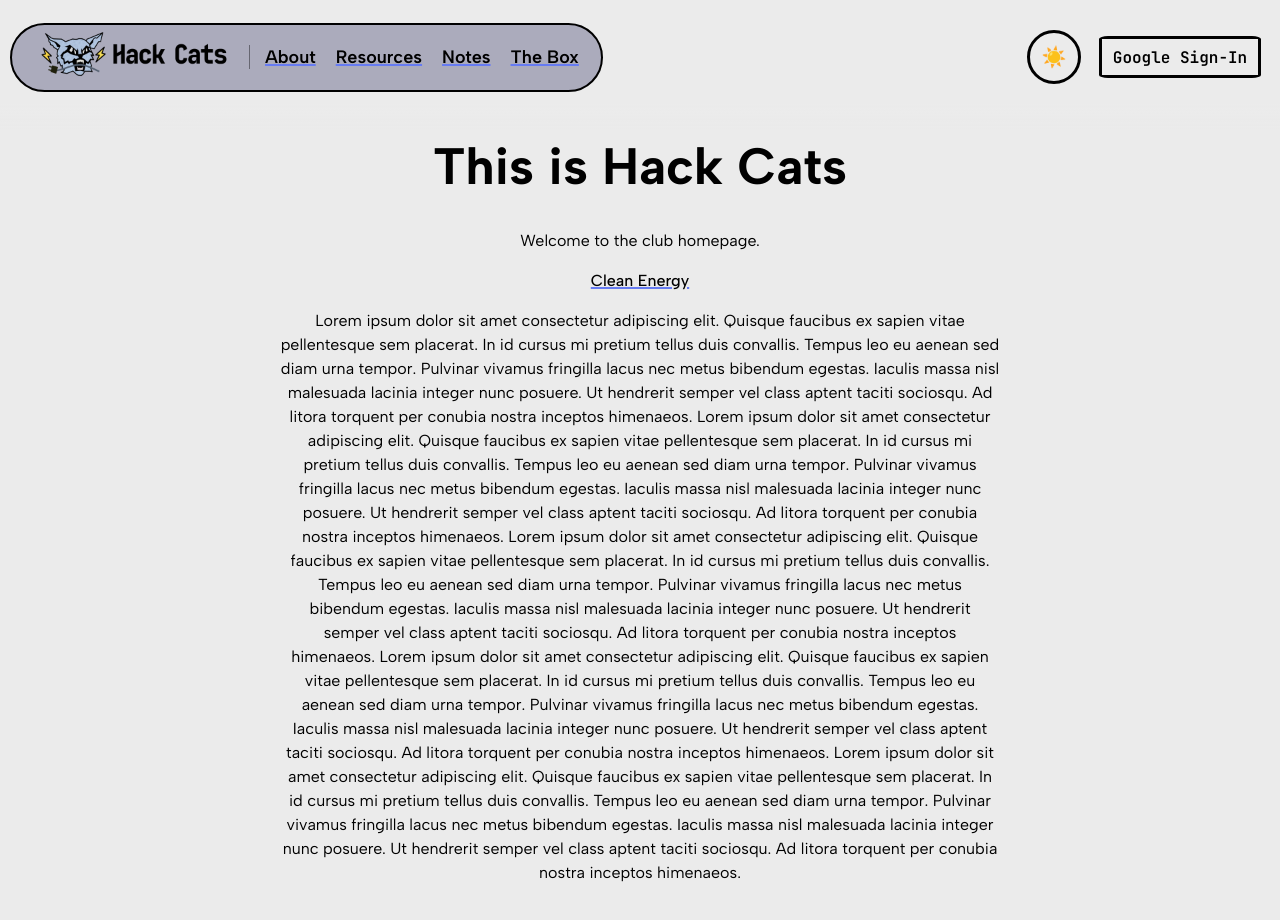
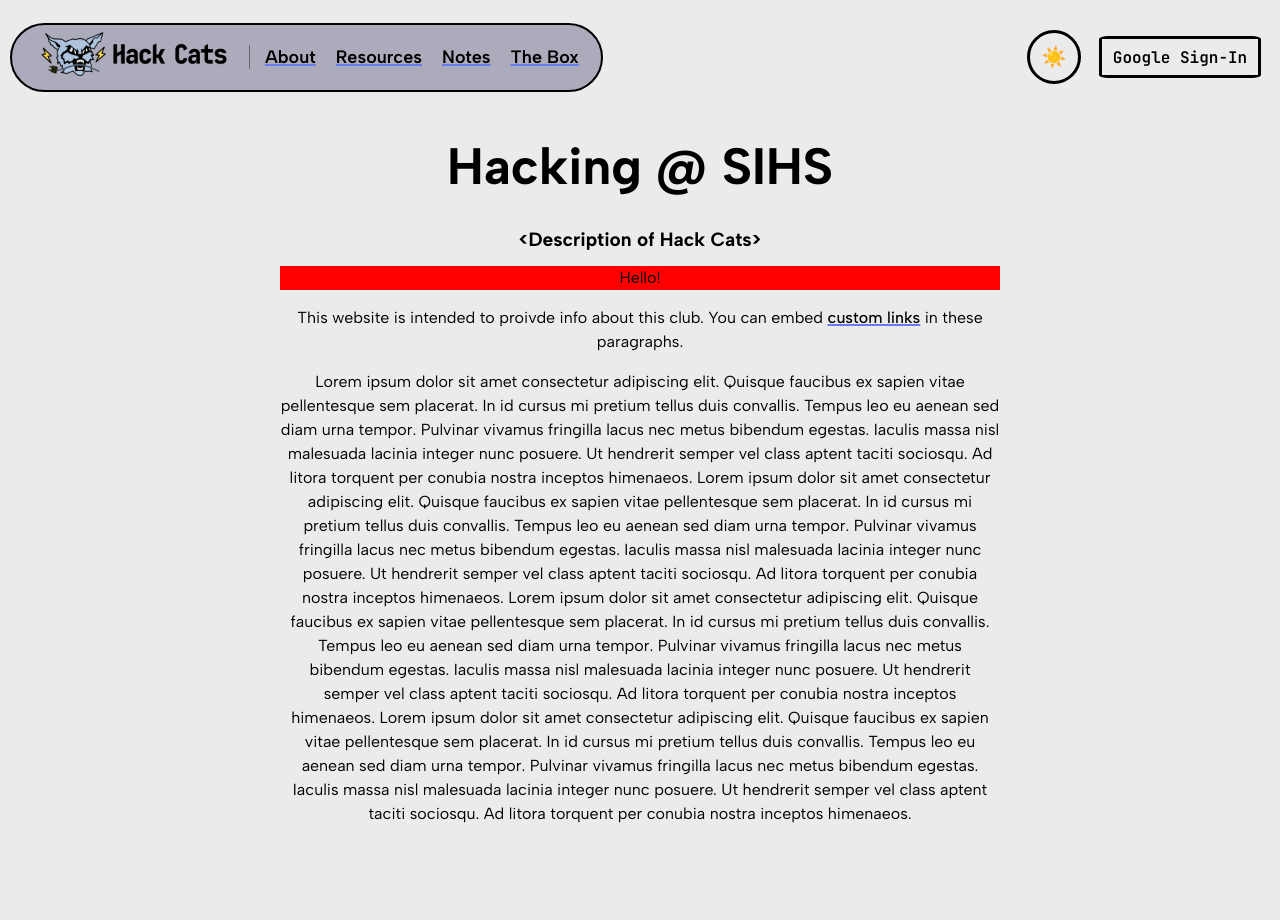
Before and after one commit to scepterb/cyber-cats, a React (Vite) app in the folder client/: page / in a window 1280 px wide. Shown: the top 920 px of the page. After the commit the page ends 898 px from the top, so only its background shows below. Built offline with nearby package versions, Linux system fonts and the light colour scheme; no server answers; the HTML template or start-up script is replaced by a standard one.

Commit message:
Add 404 page, add bare announcement component, fix menu bar row titles

```diff
--- a/client/src/App.tsx
+++ b/client/src/App.tsx
@@ -1,9 +1,10 @@
 
 import { Routes, Route } from "react-router-dom";
 
-import Weeks from "./pages/Weeks";
+import NavBar from "./components/NavBar";
+import Notes from "./pages/Notes";
 import Home from "./pages/Home";
-import NavBar from "./components/NavBar";
+import NotFound from "./pages/NotFound";
 
 import './App.css';
 
@@ -15,7 +16,10 @@ export default function App() {
 
       <Routes>
         <Route path="/" element={<Home />} />
-        <Route path="/weeks" element={<Weeks />} />
+        <Route path="/notes" element={<Notes />} />
+
+        {/* 404 page */}
+        <Route path="*" element={<NotFound />} />
       </Routes>
     </>
   );
--- /dev/null
+++ b/client/src/components/Announcement.css
@@ -0,0 +1,6 @@
+.announcement {
+    background-color: red;
+}
+
+.announcement[data-theme="dark"] {background-color: lightcoral;}
+.announcement:empty {display: none;}
--- /dev/null
+++ b/client/src/components/Announcement.tsx
@@ -0,0 +1,13 @@
+import './Announcement.css';
+
+type AnnouncementProps = {
+  children: React.ReactNode;
+}
+
+export default function Announcement({ children } : AnnouncementProps) {
+  return (
+    <div className="announcement">
+      {children}
+    </div>
+  );
+}
--- a/client/src/components/NavBar.tsx
+++ b/client/src/components/NavBar.tsx
@@ -81,8 +81,8 @@ export default function NavBar() {
         <nav className="menu-list" onClick={e => e.stopPropagation()}>
           <NavLink to="/about" className="menu-item" onClick={() => setOpen(false)}>About</NavLink>
           <NavLink to="/resources" className="menu-item" onClick={() => setOpen(false)}>Resources</NavLink>
+          <NavLink to="/notes" className="menu-item" onClick={() => setOpen(false)}>Notes</NavLink>
           <NavLink to="/the-box" className="menu-item" onClick={() => setOpen(false)}>The Box</NavLink>
-          <NavLink to="/weeks" className="menu-item" onClick={() => setOpen(false)}>Weeks</NavLink>
 
           <AuthMenuItem />
 
--- a/client/src/index.css
+++ b/client/src/index.css
@@ -63,6 +63,10 @@ h1 {
   font-size: 3.2em;
   line-height: 1.1;
 }
+h2 {
+  font-size: 1.2em;
+  line-height: 1.1;
+}
 
 button {
   display: inline-flex;
--- a/client/src/pages/Home.tsx
+++ b/client/src/pages/Home.tsx
@@ -1,21 +1,24 @@
+import Announcement from "../components/Announcement";
 import TooltipLink from "../components/TooltipLink";
 
 export default function Home() {
 
   return (
     <div style={{ padding: 24, maxWidth: 720, margin: "0 auto" }}>
-      <h1>This is Hack Cats</h1>
-      <p>Welcome to the club homepage.</p>
-      <TooltipLink href="https://energy.mit.edu" tooltip="energy.mit.edu">
-        Clean Energy
-      </TooltipLink>
+      <h1>Hacking @ SIHS </h1>
+      <h2>&lt;Description of Hack Cats&gt;</h2>
+      <Announcement>Hello!</Announcement>
+      <p>
+        This website is intended to proivde info about this club.
+        You can embed <TooltipLink href="https://energy.mit.edu" tooltip="play.picoctf.org">custom links</TooltipLink> in these paragraphs.
+      </p>
       <p>
         Lorem ipsum dolor sit amet consectetur adipiscing elit. Quisque faucibus ex sapien vitae pellentesque sem placerat. In id cursus mi pretium tellus duis convallis. Tempus leo eu aenean sed diam urna tempor. Pulvinar vivamus fringilla lacus nec metus bibendum egestas. Iaculis massa nisl malesuada lacinia integer nunc posuere. Ut hendrerit semper vel class aptent taciti sociosqu. Ad litora torquent per conubia nostra inceptos himenaeos.
         Lorem ipsum dolor sit amet consectetur adipiscing elit. Quisque faucibus ex sapien vitae pellentesque sem placerat. In id cursus mi pretium tellus duis convallis. Tempus leo eu aenean sed diam urna tempor. Pulvinar vivamus fringilla lacus nec metus bibendum egestas. Iaculis massa nisl malesuada lacinia integer nunc posuere. Ut hendrerit semper vel class aptent taciti sociosqu. Ad litora torquent per conubia nostra inceptos himenaeos.
         Lorem ipsum dolor sit amet consectetur adipiscing elit. Quisque faucibus ex sapien vitae pellentesque sem placerat. In id cursus mi pretium tellus duis convallis. Tempus leo eu aenean sed diam urna tempor. Pulvinar vivamus fringilla lacus nec metus bibendum egestas. Iaculis massa nisl malesuada lacinia integer nunc posuere. Ut hendrerit semper vel class aptent taciti sociosqu. Ad litora torquent per conubia nostra inceptos himenaeos.
         Lorem ipsum dolor sit amet consectetur adipiscing elit. Quisque faucibus ex sapien vitae pellentesque sem placerat. In id cursus mi pretium tellus duis convallis. Tempus leo eu aenean sed diam urna tempor. Pulvinar vivamus fringilla lacus nec metus bibendum egestas. Iaculis massa nisl malesuada lacinia integer nunc posuere. Ut hendrerit semper vel class aptent taciti sociosqu. Ad litora torquent per conubia nostra inceptos himenaeos.
-        Lorem ipsum dolor sit amet consectetur adipiscing elit. Quisque faucibus ex sapien vitae pellentesque sem placerat. In id cursus mi pretium tellus duis convallis. Tempus leo eu aenean sed diam urna tempor. Pulvinar vivamus fringilla lacus nec metus bibendum egestas. Iaculis massa nisl malesuada lacinia integer nunc posuere. Ut hendrerit semper vel class aptent taciti sociosqu. Ad litora torquent per conubia nostra inceptos himenaeos.
       </p>
+
     </div>
   );
 
--- /dev/null
+++ b/client/src/pages/NotFound.tsx
@@ -0,0 +1,10 @@
+
+
+export default function NotFound() {
+  return (
+    <>
+      <h1>404: Not Found :(</h1>
+      <p>Sorry, the page you are looking for does not exist.</p>
+    </>
+  )
+}
--- a/client/src/pages/Weeks.tsx
+++ b/client/src/pages/Notes.tsx
@@ -1,6 +1,6 @@
 // import React from "react";
 
-export default function Weeks() {
+export default function Notes() {
   const items = [
     { id: "w1-notes",  title: "Week 1 Notes",  url: "/notes/week1.pdf" },
     { id: "w1-slides", title: "Week 1 Slides", url: "https://example.com/slides1" },
```
